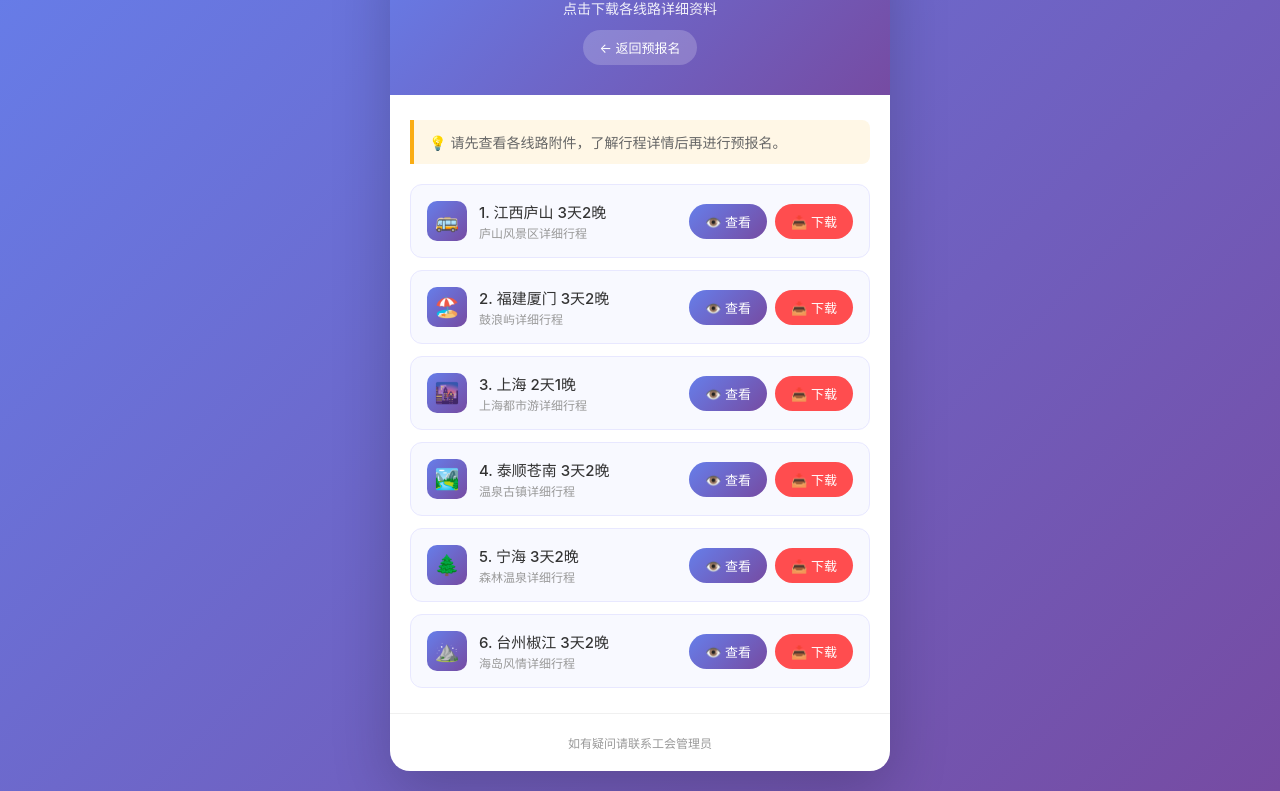
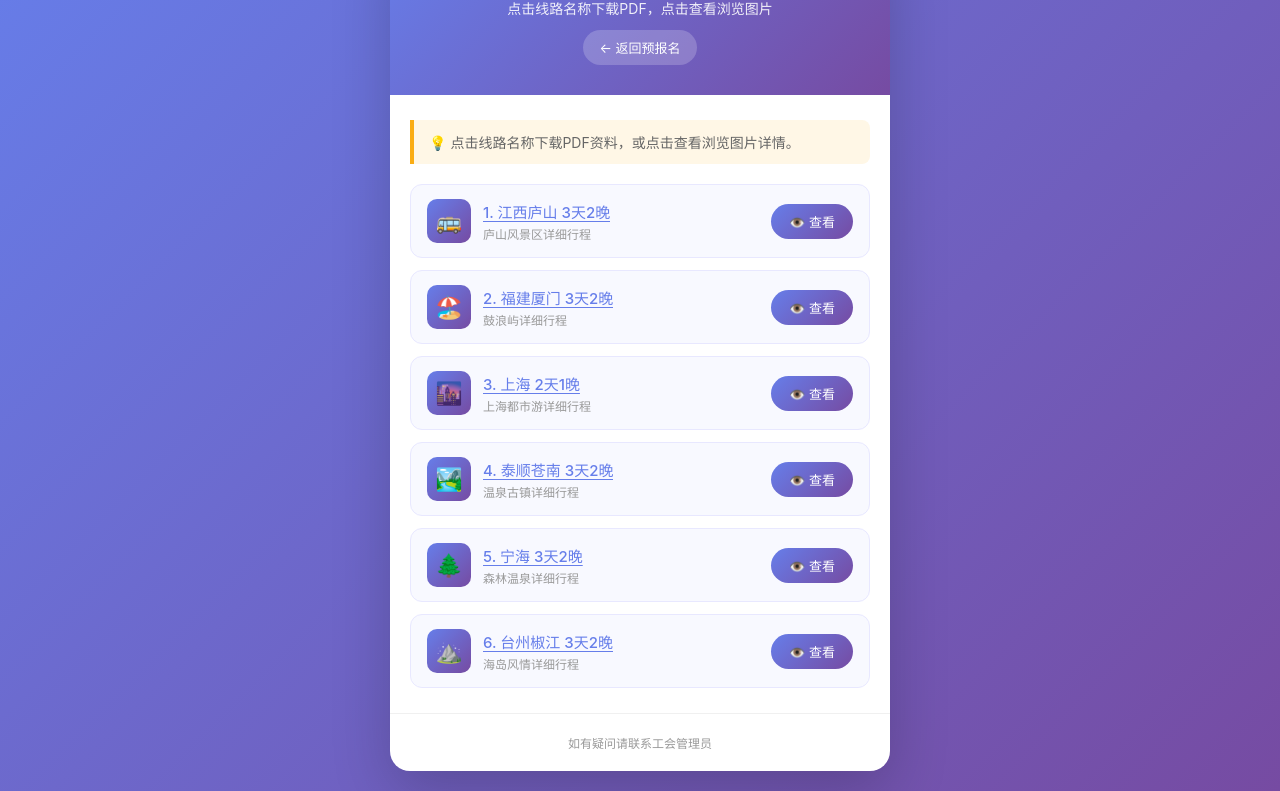
Before and after one commit to chyunfan/fyrcb-cqy-v1, a plain HTML site: page attachments.html in a window 1280 px wide. Shown: the part 92-883 px from the top of the page. Drawn offline with Linux system fonts and the light colour scheme.

Commit message:
Add files via upload

```diff
--- a/attachments.html
+++ b/attachments.html
@@ -3,7 +3,7 @@
 <head>
     <meta charset="UTF-8">
     <meta name="viewport" content="width=device-width, initial-scale=1.0, maximum-scale=1.0, user-scalable=no">
-    <title>春秋游-线路附件下载</title>
+    <title>春秋游-线路附件</title>
     <style>
         * {
             margin: 0;
@@ -84,10 +84,12 @@
             background: #f8f9ff;
             border: 1px solid #e8e8ff;
             border-radius: 12px;
-            padding: 16px;
-            display: flex;
+            padding: 14px 16px;
+            display: grid;
+            grid-template-columns: 1fr auto;
+            gap: 12px;
             align-items: center;
-            justify-content: space-between;
+            min-height: 72px;
             transition: all 0.3s;
         }
 
@@ -100,71 +102,66 @@
             display: flex;
             align-items: center;
             gap: 12px;
+            overflow: hidden;
         }
 
         .attachment-icon {
-            width: 40px;
-            height: 40px;
+            width: 44px;
+            height: 44px;
             background: linear-gradient(135deg, #667eea 0%, #764ba2 100%);
             border-radius: 10px;
             display: flex;
             align-items: center;
             justify-content: center;
             color: #fff;
-            font-size: 20px;
+            font-size: 22px;
+            flex-shrink: 0;
+        }
+
+        .attachment-text {
+            overflow: hidden;
         }
 
         .attachment-name {
             font-size: 15px;
-            color: #333;
+            color: #667eea;
             font-weight: 500;
             white-space: nowrap;
+            text-decoration: underline;
+            text-decoration-color: #667eea;
+            text-underline-offset: 3px;
+            cursor: pointer;
+        }
+
+        .attachment-name:hover {
+            color: #764ba2;
+            text-decoration-color: #764ba2;
         }
 
         .attachment-desc {
             font-size: 12px;
             color: #999;
-            margin-top: 2px;
+            margin-top: 3px;
             white-space: nowrap;
         }
 
-        .download-btn {
-            background: #f0f0f0;
-            color: #666;
+        .view-btn {
+            background: linear-gradient(135deg, #667eea 0%, #764ba2 100%);
+            color: #fff;
             border: none;
-            padding: 8px 16px;
+            padding: 8px 18px;
             border-radius: 20px;
             font-size: 13px;
             cursor: pointer;
             display: flex;
             align-items: center;
-            gap: 5px;
+            gap: 4px;
             transition: all 0.3s;
             text-decoration: none;
-        }
-
-        .btn-group {
-            display: flex;
-            gap: 8px;
             flex-shrink: 0;
         }
 
-        .view-btn {
-            background: linear-gradient(135deg, #667eea 0%, #764ba2 100%);
-            color: #fff;
-        }
-
         .view-btn:hover {
-            opacity: 0.9;
-            transform: scale(1.05);
-        }
-
-        .pdf-btn {
-            background: #ff4d4f;
-            color: #fff;
-        }
-
-        .pdf-btn:hover {
             opacity: 0.9;
             transform: scale(1.05);
         }
@@ -176,50 +173,19 @@
             font-size: 12px;
             border-top: 1px solid #f0f0f0;
         }
-
-        .back-btn {
-            display: block;
-            width: 100%;
-            max-width: 300px;
-            margin: 20px auto 0;
-            background: linear-gradient(135deg, #667eea 0%, #764ba2 100%);
-            color: #fff;
-            border: none;
-            padding: 14px 24px;
-            border-radius: 25px;
-            font-size: 15px;
-            cursor: pointer;
-            text-align: center;
-            text-decoration: none;
-            transition: all 0.3s;
-        }
-
-        .back-btn:hover {
-            opacity: 0.9;
-            transform: scale(1.02);
-        }
-
-        .pending-tag {
-            background: #fff7e6;
-            color: #fa8c16;
-            font-size: 10px;
-            padding: 2px 6px;
-            border-radius: 4px;
-            margin-left: 8px;
-        }
     </style>
 </head>
 <body>
     <div class="container">
         <div class="header">
-            <h1>📎 春秋游-附件下载</h1>
-            <p>点击下载各线路详细资料</p>
+            <h1>📎 春秋游-线路附件</h1>
+            <p>点击线路名称下载PDF，点击查看浏览图片</p>
             <a href="index.html" class="attachment-link">← 返回预报名</a>
         </div>
 
         <div class="content">
             <div class="intro">
-                💡 请先查看各线路附件，了解行程详情后再进行预报名。
+                💡 点击线路名称下载PDF资料，或点击查看浏览图片详情。
             </div>
 
             <div class="attachment-list">
@@ -227,114 +193,96 @@
                 <div class="attachment-item">
                     <div class="attachment-info">
                         <div class="attachment-icon">🚌</div>
-                        <div>
-                            <div class="attachment-name">1. 江西庐山 3天2晚</div>
+                        <div class="attachment-text">
+                            <a href="https://cyf-1435491785.cos.ap-guangzhou.myqcloud.com/Route/pdf/1.江西庐山.pdf" class="attachment-name" download title="点击下载PDF">
+                                1. 江西庐山 3天2晚
+                            </a>
                             <div class="attachment-desc">庐山风景区详细行程</div>
                         </div>
                     </div>
-                    <div class="btn-group">
-                        <a href="view.html?route=1.江西庐山" class="download-btn view-btn">
+                    <a href="view.html?route=1.江西庐山" class="view-btn">
                         👁️ 查看
                     </a>
-                        <a href="https://cyf-1435491785.cos.ap-guangzhou.myqcloud.com/Route/pdf/1.江西庐山.pdf" class="download-btn pdf-btn" download>
-                            📥 下载
-                        </a>
-                    </div>
                 </div>
 
                 <!-- 线路2 -->
                 <div class="attachment-item">
                     <div class="attachment-info">
                         <div class="attachment-icon">🏖️</div>
-                        <div>
-                            <div class="attachment-name">2. 福建厦门 3天2晚</div>
+                        <div class="attachment-text">
+                            <a href="https://cyf-1435491785.cos.ap-guangzhou.myqcloud.com/Route/pdf/2.福建厦门.pdf" class="attachment-name" download title="点击下载PDF">
+                                2. 福建厦门 3天2晚
+                            </a>
                             <div class="attachment-desc">鼓浪屿详细行程</div>
                         </div>
                     </div>
-                    <div class="btn-group">
-                        <a href="view.html?route=2.福建厦门" class="download-btn view-btn">
+                    <a href="view.html?route=2.福建厦门" class="view-btn">
                         👁️ 查看
                     </a>
-                        <a href="https://cyf-1435491785.cos.ap-guangzhou.myqcloud.com/Route/pdf/2.福建厦门.pdf" class="download-btn pdf-btn" download>
-                            📥 下载
-                        </a>
-                    </div>
                 </div>
 
                 <!-- 线路3 -->
                 <div class="attachment-item">
                     <div class="attachment-info">
                         <div class="attachment-icon">🌆</div>
-                        <div>
-                            <div class="attachment-name">3. 上海 2天1晚</div>
+                        <div class="attachment-text">
+                            <a href="https://cyf-1435491785.cos.ap-guangzhou.myqcloud.com/Route/pdf/3.上海.pdf" class="attachment-name" download title="点击下载PDF">
+                                3. 上海 2天1晚
+                            </a>
                             <div class="attachment-desc">上海都市游详细行程</div>
                         </div>
                     </div>
-                    <div class="btn-group">
-                        <a href="view.html?route=3.上海" class="download-btn view-btn">
+                    <a href="view.html?route=3.上海" class="view-btn">
                         👁️ 查看
                     </a>
-                        <a href="https://cyf-1435491785.cos.ap-guangzhou.myqcloud.com/Route/pdf/3.上海.pdf" class="download-btn pdf-btn" download>
-                            📥 下载
-                        </a>
-                    </div>
                 </div>
 
                 <!-- 线路4 -->
                 <div class="attachment-item">
                     <div class="attachment-info">
                         <div class="attachment-icon">🏞️</div>
-                        <div>
-                            <div class="attachment-name">4. 泰顺苍南 3天2晚</div>
+                        <div class="attachment-text">
+                            <a href="https://cyf-1435491785.cos.ap-guangzhou.myqcloud.com/Route/pdf/4.泰顺苍南.pdf" class="attachment-name" download title="点击下载PDF">
+                                4. 泰顺苍南 3天2晚
+                            </a>
                             <div class="attachment-desc">温泉古镇详细行程</div>
                         </div>
                     </div>
-                    <div class="btn-group">
-                        <a href="view.html?route=4.泰顺苍南" class="download-btn view-btn">
+                    <a href="view.html?route=4.泰顺苍南" class="view-btn">
                         👁️ 查看
                     </a>
-                        <a href="https://cyf-1435491785.cos.ap-guangzhou.myqcloud.com/Route/pdf/4.泰顺苍南.pdf" class="download-btn pdf-btn" download>
-                            📥 下载
-                        </a>
-                    </div>
                 </div>
 
                 <!-- 线路5 -->
                 <div class="attachment-item">
                     <div class="attachment-info">
                         <div class="attachment-icon">🌲</div>
-                        <div>
-                            <div class="attachment-name">5. 宁海 3天2晚</div>
+                        <div class="attachment-text">
+                            <a href="https://cyf-1435491785.cos.ap-guangzhou.myqcloud.com/Route/pdf/5.宁海.pdf" class="attachment-name" download title="点击下载PDF">
+                                5. 宁海 3天2晚
+                            </a>
                             <div class="attachment-desc">森林温泉详细行程</div>
                         </div>
                     </div>
-                    <div class="btn-group">
-                        <a href="view.html?route=5.宁海" class="download-btn view-btn">
+                    <a href="view.html?route=5.宁海" class="view-btn">
                         👁️ 查看
                     </a>
-                        <a href="https://cyf-1435491785.cos.ap-guangzhou.myqcloud.com/Route/pdf/5.宁海.pdf" class="download-btn pdf-btn" download>
-                            📥 下载
-                        </a>
-                    </div>
                 </div>
 
                 <!-- 线路6 -->
                 <div class="attachment-item">
                     <div class="attachment-info">
                         <div class="attachment-icon">⛰️</div>
-                        <div>
-                            <div class="attachment-name">6. 台州椒江 3天2晚</div>
+                        <div class="attachment-text">
+                            <a href="https://cyf-1435491785.cos.ap-guangzhou.myqcloud.com/Route/pdf/6.台州椒江.pdf" class="attachment-name" download title="点击下载PDF">
+                                6. 台州椒江 3天2晚
+                            </a>
                             <div class="attachment-desc">海岛风情详细行程</div>
                         </div>
                     </div>
-                    <div class="btn-group">
-                        <a href="view.html?route=6.台州椒江" class="download-btn view-btn">
+                    <a href="view.html?route=6.台州椒江" class="view-btn">
                         👁️ 查看
                     </a>
-                        <a href="https://cyf-1435491785.cos.ap-guangzhou.myqcloud.com/Route/pdf/6.台州椒江.pdf" class="download-btn pdf-btn" download>
-                            📥 下载
-                        </a>
-                    </div>
                 </div>
             </div>
         </div>
@@ -345,7 +293,7 @@
     </div>
 
     <script>
-        // 查看按钮防连点：点击后禁用2秒
+        // 查看按钮防连点
         document.querySelectorAll('.view-btn').forEach(function(btn) {
             btn.addEventListener('click', function(e) {
                 if (btn.disabled) {
@@ -362,26 +310,6 @@
                 }, 2000);
             });
         });
-
-        // PDF下载按钮防连点：点击后禁用3秒
-        document.querySelectorAll('.pdf-btn').forEach(function(btn) {
-            btn.addEventListener('click', function(e) {
-                if (btn.disabled) {
-                    e.preventDefault();
-                    return;
-                }
-                btn.disabled = true;
-                btn.style.opacity = '0.5';
-                btn.style.pointerEvents = 'none';
-                btn.innerHTML = '⏳ 下载中...';
-                setTimeout(function() {
-                    btn.disabled = false;
-                    btn.style.opacity = '';
-                    btn.style.pointerEvents = '';
-                    btn.innerHTML = '📥 下载';
-                }, 3000);
-            });
-        });
     </script>
 </body>
 </html>
```
Lines whose indentation alone changed are shown as unchanged.
